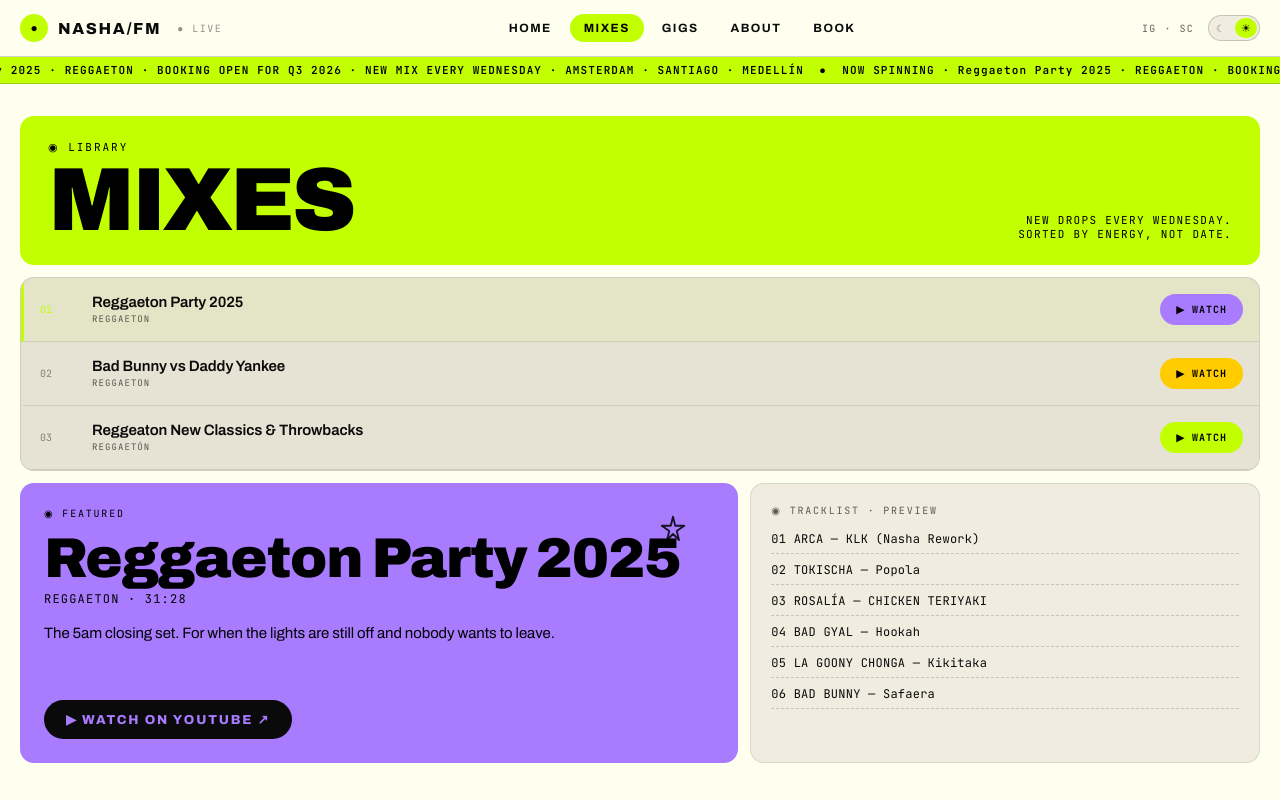
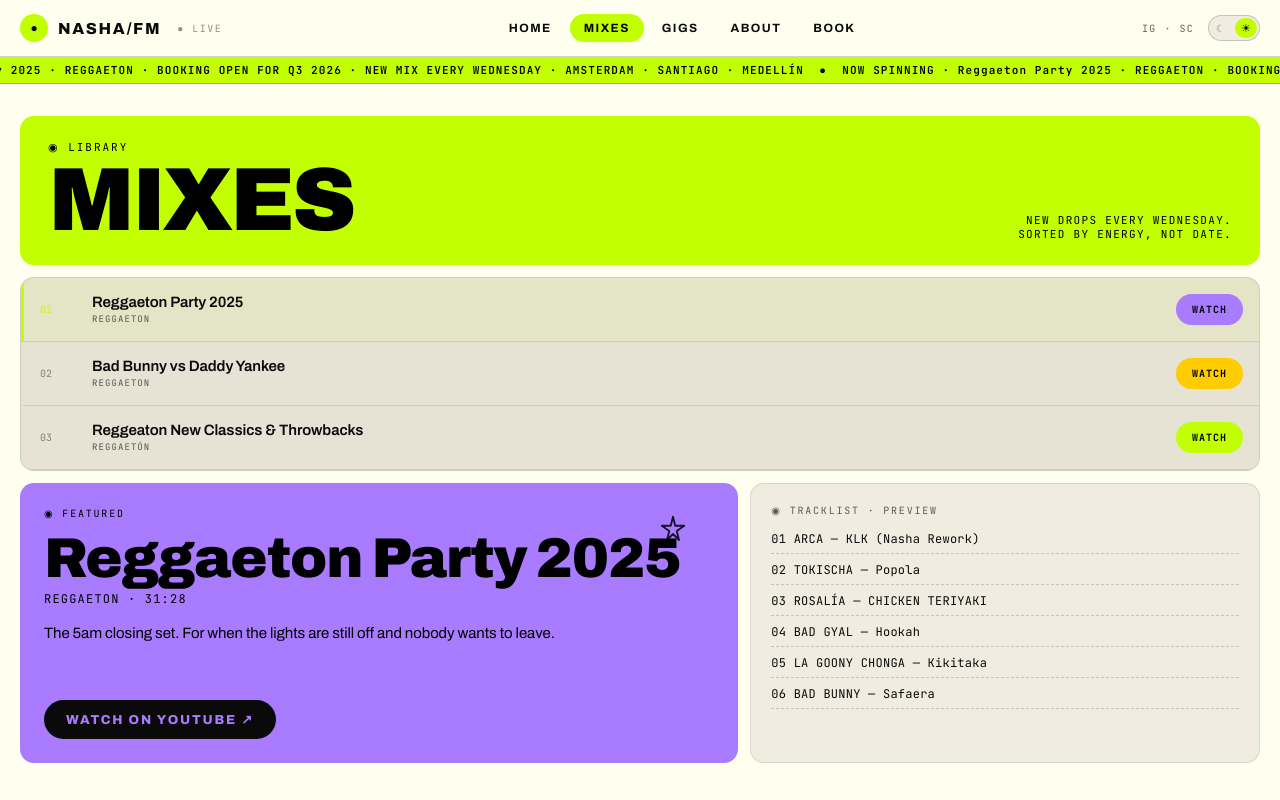
Before and after one commit to andresnusep/nasha, a React (Vite) app: page / in a window 1280 px wide. Both pictures are taken after a click on the button "MIXES". Shown: the top 800 px of the page. Built offline with nearby package versions, Linux system fonts and the light colour scheme.

Commit message:
Remove play-triangle glyph from watch/listen buttons (home + mixes)

```diff
--- a/src/nasha/HomeMin.jsx
+++ b/src/nasha/HomeMin.jsx
@@ -125,7 +125,7 @@ export function HomeAMin({ D, setSection, accent = '#c2ff00', gap = 12 }) {
                 fontFamily: 'var(--display)', fontSize: 14, fontWeight: 800, letterSpacing: '0.14em',
                 display: 'inline-flex', alignItems: 'center', gap: 8,
               }}>
-                ▶ {platform.host === 'youtube' ? 'WATCH ON' : 'LISTEN ON'} {platform.name.toUpperCase()} ↗
+                {platform.host === 'youtube' ? 'WATCH ON' : 'LISTEN ON'} {platform.name.toUpperCase()} ↗
               </a>
             </div>
           );
--- a/src/nasha/Rest.jsx
+++ b/src/nasha/Rest.jsx
@@ -228,7 +228,7 @@ function MixesA({ D, playingIdx, setPlayingIdx, progress, isPlaying, setIsPlayin
                       display: 'inline-flex', alignItems: 'center', justifyContent: 'center', gap: 6,
                       whiteSpace: 'nowrap',
                     }}>
-                    ▶ {platform.host === 'youtube' ? 'WATCH' : 'PLAY'}
+                    {platform.host === 'youtube' ? 'WATCH' : 'PLAY'}
                   </a>
                 ) : (
                   <div style={{
@@ -270,7 +270,7 @@ function MixesA({ D, playingIdx, setPlayingIdx, progress, isPlaying, setIsPlayin
                   fontFamily: 'var(--display)', fontSize: 13, fontWeight: 800, letterSpacing: '0.14em',
                   display: 'inline-flex', alignItems: 'center', gap: 8,
                 }}>
-                  ▶ {platform.host === 'youtube' ? 'WATCH ON' : 'PLAY ON'} {platform.name.toUpperCase()} ↗
+                  {platform.host === 'youtube' ? 'WATCH ON' : 'PLAY ON'} {platform.name.toUpperCase()} ↗
                 </a>
               )}
               <div style={{ position: 'absolute', top: 20, right: 20 }}>
```
